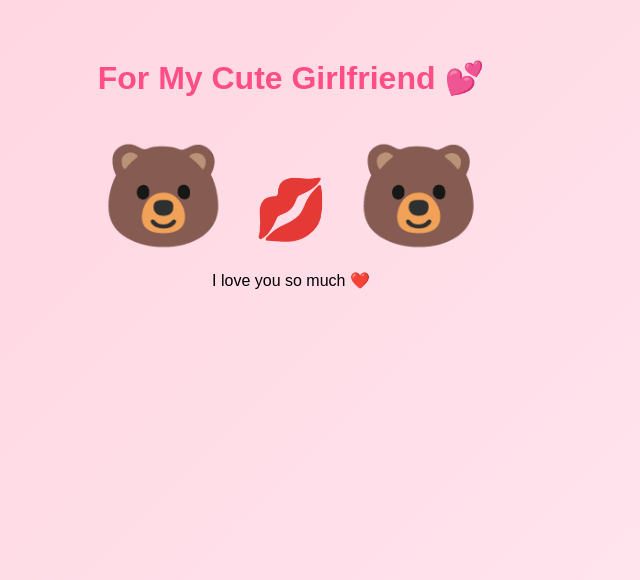
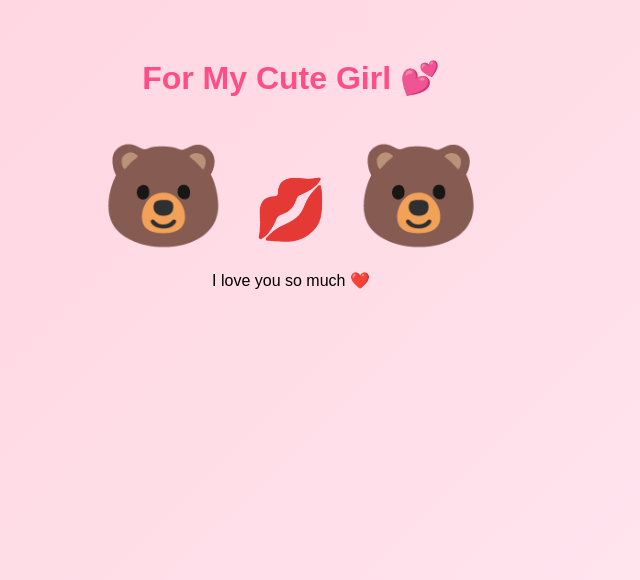
Before and after one commit to siddhirajkhade44-progect/unique, a plain HTML site: page teddy.html in a window 1280 px wide. Shown: the part 236-816 px from the top of the page, without its empty margins (349-989 px from the left). Drawn offline with Linux system fonts and the light colour scheme.

Commit message:
Change heading text for girlfriend
Not at all

```diff
--- a/teddy.html
+++ b/teddy.html
@@ -57,7 +57,7 @@ animation: kissmove 2s infinite;
 <body>
 
 <div class="container">
-<h1>For My Cute Girlfriend 💕</h1>
+<h1>For My Cute Girl 💕</h1>
 
 <div class="teddy">
 🐻 <span class="kiss">💋</span> 🐻
```
